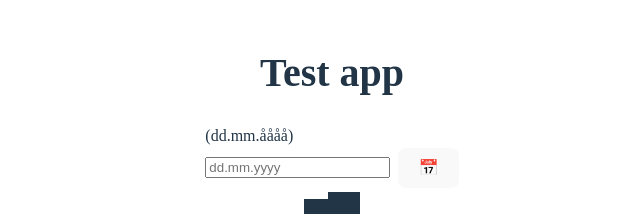
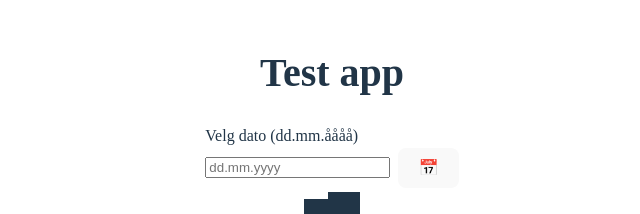
Before and after one commit to dagfrode/component-playground, a React (Vite) app: page / in a window 1280 px wide. Shown: the part 228-442 px from the top of the page, without its empty margins (308-948 px from the left). Built offline with nearby package versions, Linux system fonts and the light colour scheme; grey boxes are pictures that could not be loaded; a web font is replaced by a local one.

Commit message:
velg dato

```diff
--- a/src/App.tsx
+++ b/src/App.tsx
@@ -27,7 +27,7 @@ function App() {
   return (
     <>
       <h1>Test app</h1>
-      <CustomDateInput {...form.register("dato")} />
+      <CustomDateInput label="Velg dato" {...form.register("dato")} />
       <Icon name="1k_plus" />
       <Icon name="1k_plus" size="lg" />
       <div>
```
